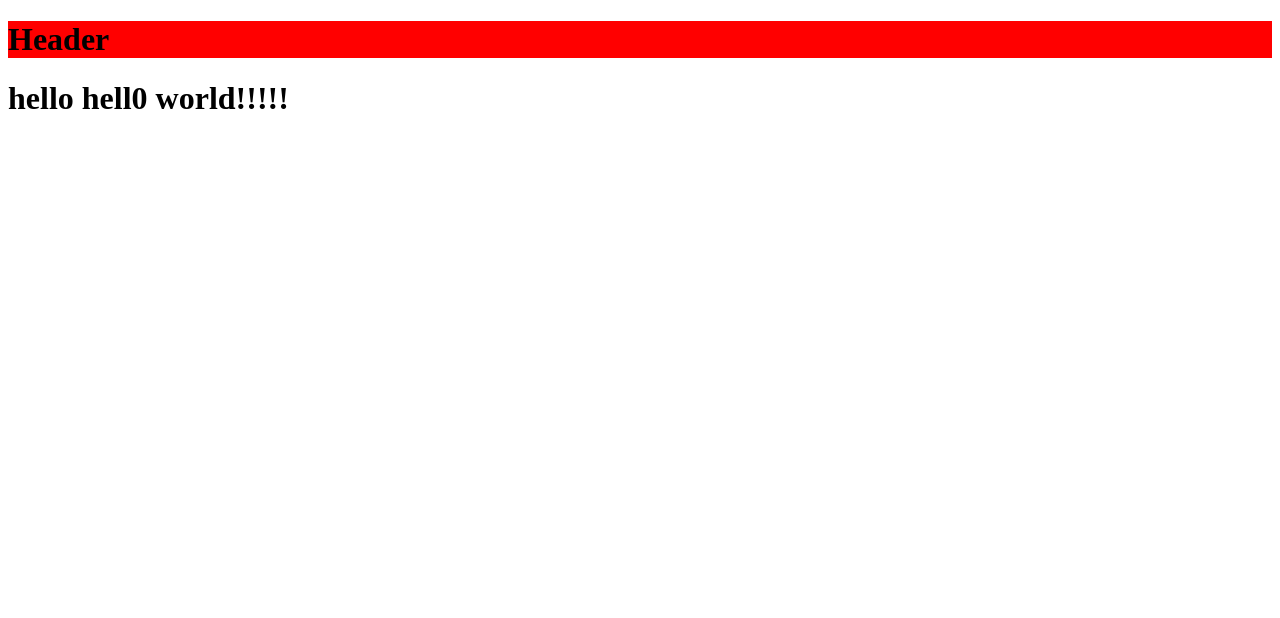
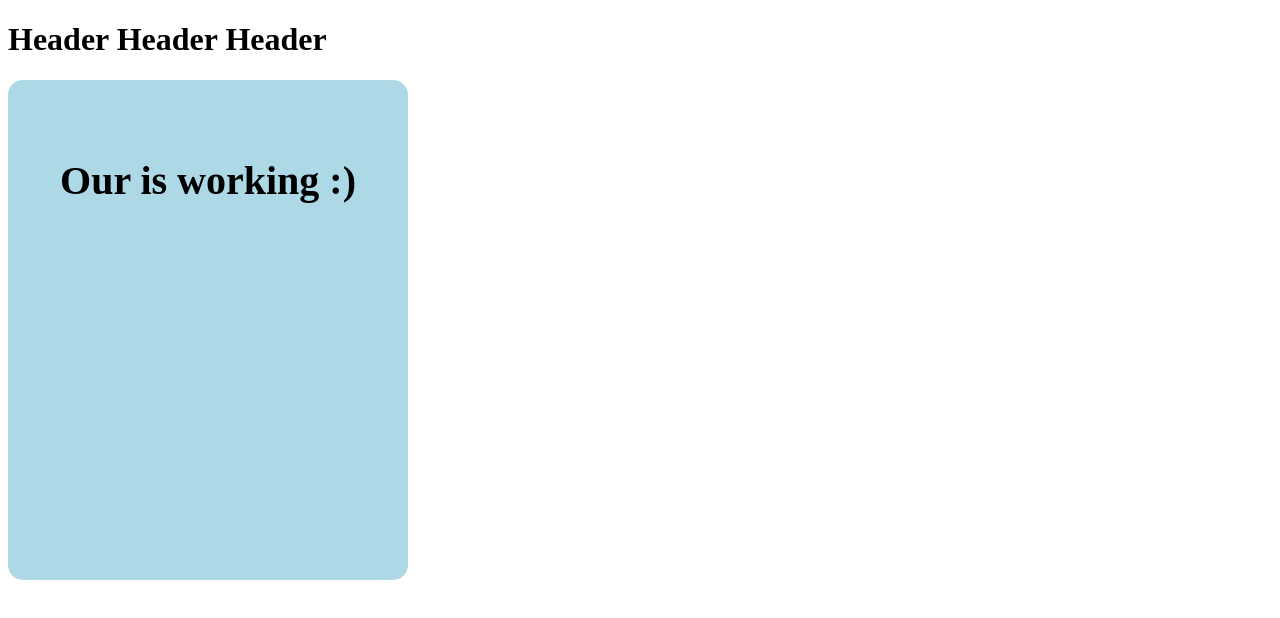
Before and after one commit to keshibat/webpack-babel-react, a React app: page / in a window 1280 px wide. Shown: the top 618 px of the page. Built offline with nearby package versions, Linux system fonts and the light colour scheme.

Commit message:
dsiplay component

```diff
--- a/src/App.css
+++ b/src/App.css
@@ -1,3 +1,24 @@
 .app {
-  background-color: "red";
+  display: flex;
+  flex-direction: column;
+  height: 100vh;
+  width: 100vh;
+  align-items: center;
+  justify-content: center;
 }
+
+.card {
+  width: 300px;
+  height: 400px;
+  padding: 50px;
+  border-radius: 15px;
+  display: flex;
+  flex-direction: column;
+  align-items: center;
+  justify-content: center;
+  background-color: lightblue;
+}
+
+.title {
+  font-size: 40px;
+}
--- a/src/App.js
+++ b/src/App.js
@@ -1,12 +1,38 @@
 import React from 'react';
+import styled from '@emotion/styled';
 
-import './App.css';
-import Header from './components/Header/header.component';
+import Header from "./components/header/header.jsx";
+
+const AppWrapper = styled.div({
+  height: '120px',
+  width: '100%',
+  display: 'flex',
+});
+
+const Title = styled.h1({
+fontSize: '40px',
+});
+
+const CardWrapper = styled.div({
+  width: '300px',
+  height: '400px',
+  padding: '50px',
+  borderRadius: '15px',
+  display: 'flex',
+  flexDirection: 'column',
+  alignItems: 'center',
+  justifContent: 'center',
+  backgroundColor: 'lightblue',
+});
 
 const App = () => (
-  <div className='app'>
-  <Header />
-      <h1>hello hell0 world!!!!!</h1>
+  <div>
+    <Header />
+    <AppWrapper>
+      <CardWrapper>
+        <Title>Our is working :)</Title>
+      </CardWrapper>
+    </AppWrapper>
   </div>
 );
 
--- a/src/components/Header/header.component.jsx
+++ /dev/null
@@ -1,10 +0,0 @@
-import React from 'react';
-
-
-const Header = () => (
-  <div style={{backgroundColor: "red",}}>
-  <h1>Header</h1>
-  </div>
-);
-
-export default Header;
--- /dev/null
+++ b/src/components/header/header.jsx
@@ -0,0 +1,10 @@
+import React from "react";
+
+
+const Header = () => (
+  <div className="header">
+      <h1 className="title">Header Header Header</h1>
+  </div>
+);
+
+export default Header;
--- a/webpack.config.js
+++ b/webpack.config.js
@@ -1,20 +1,18 @@
-const path = require('path');
 const HtmlWebPackPlugin = require('html-webpack-plugin');
 
 module.exports = {
-  entry: '.src/index.js',
-  output: {
-    path: path.join(__dirname, '/dist'),
-    filename: 'index_bundle.js'
-  },
   module: {
     rules: [
       {
         test: /\.(js|jsx)$/,
         exclude: /node_modules/,
         use: {
-          loader: 'babel-loader'
+          loader: "babel-loader"
         }
+      },
+      {
+        test: /\.css$/i,
+        use: ['style-loader', 'css-loader'],
       },
       {
         test: /\.html$/,
@@ -23,10 +21,6 @@ module.exports = {
             loader: 'html-loader'
           }
         ]
-      },
-      {
-        test: /\.css$/,
-        use: ['style-loader', 'css-loader']
       }
     ]
   },
```
Also changed, not shown: package.json (+9 -0 lines), src/index.js (line endings or trailing spaces), 2 other files (tests, documents, lock files or other folders).
